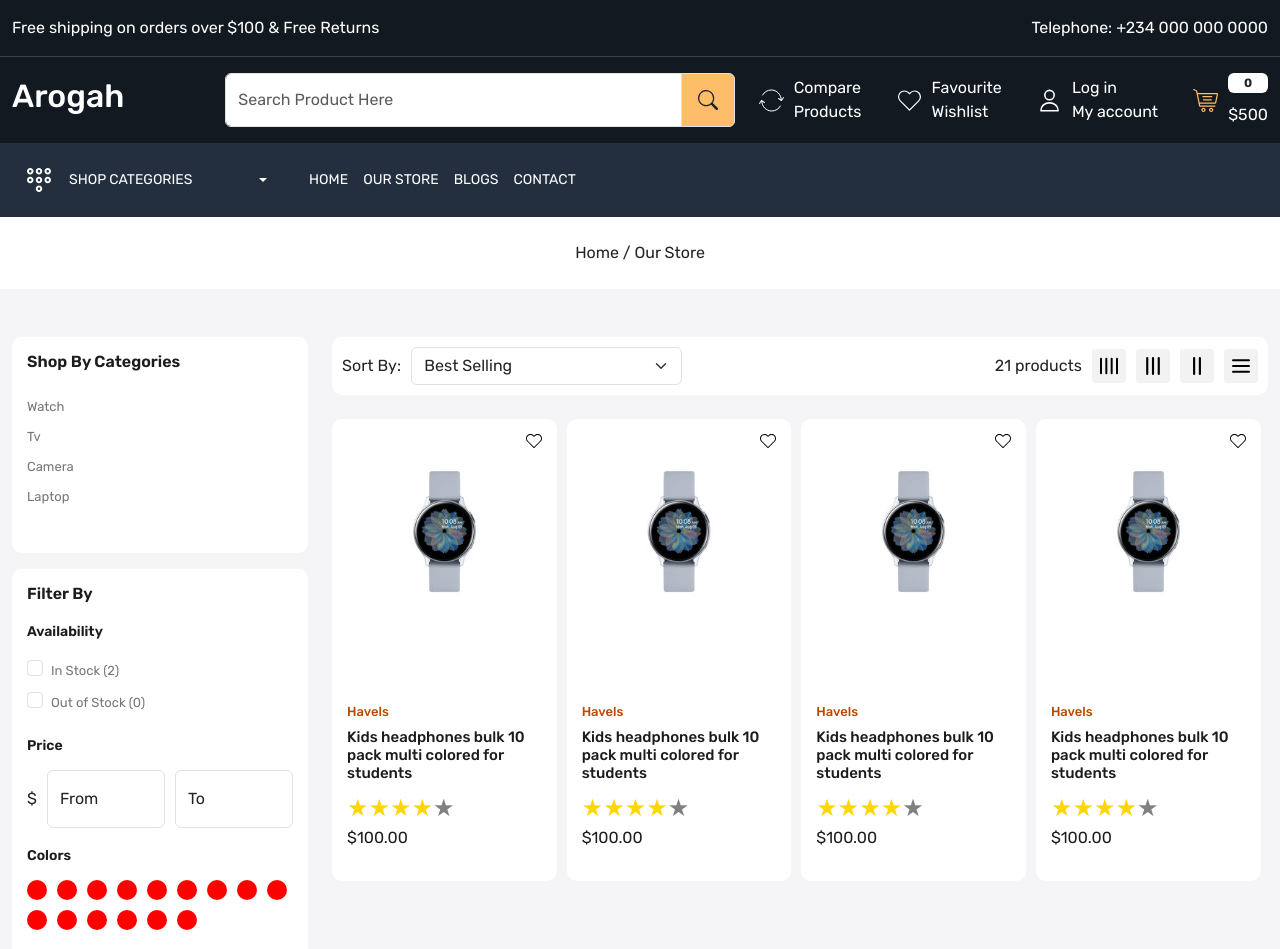
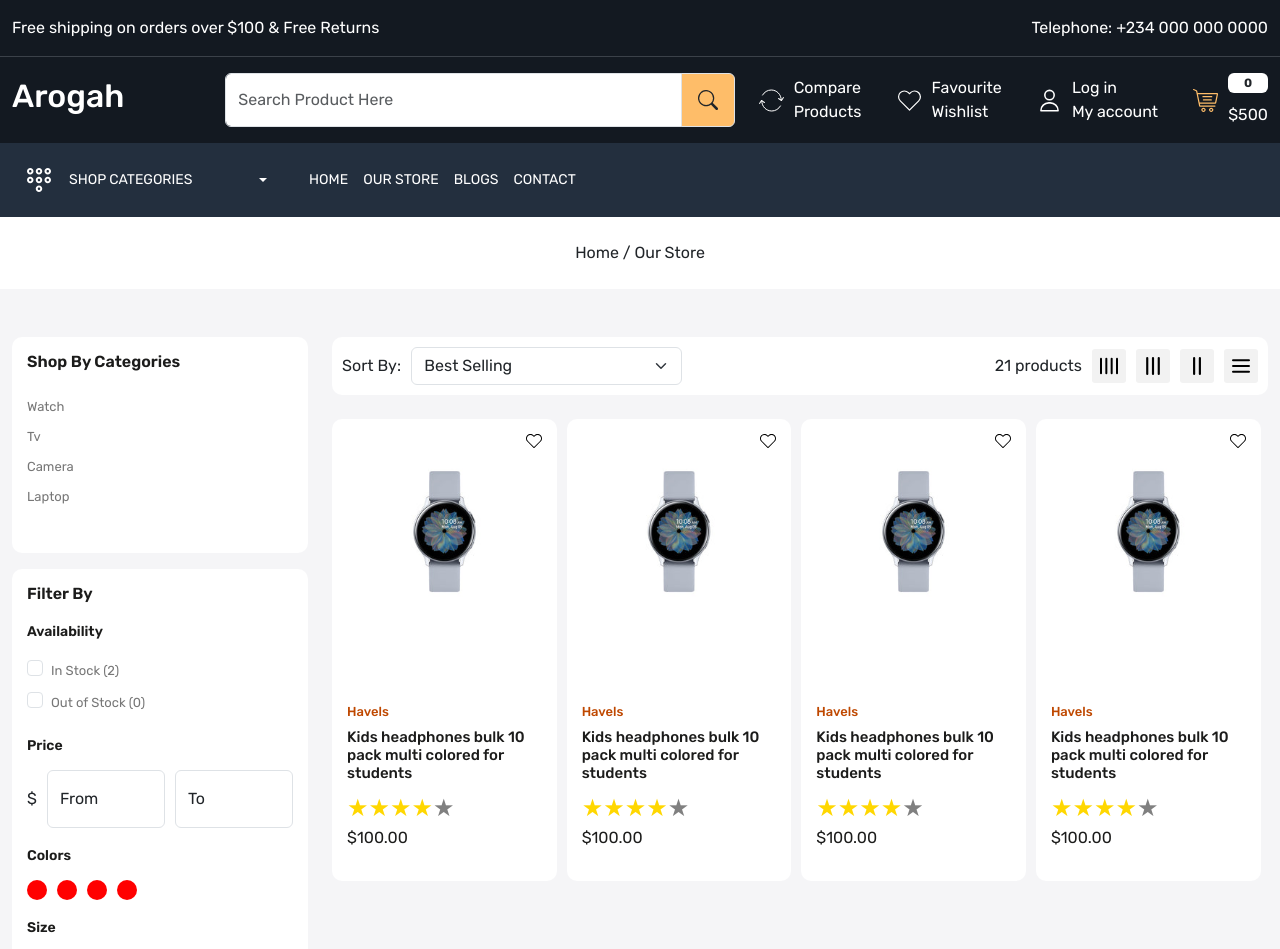
Before and after one commit to lorenzoworx/ecommerce-frontend, a React (Create React App) app: page /store in a window 1280 px wide. Shown: the top 949 px of the page. Built offline with nearby package versions, Linux system fonts and the light colour scheme.

Commit message:
ADD colors component

```diff
--- /dev/null
+++ b/src/components/Colors.js
@@ -0,0 +1,16 @@
+import React from "react"
+
+const Colors = () => {
+  return (
+    <>
+      <ul className="colors ps-0 d-flex flex-wrap gap-10">
+        <li></li>
+        <li></li>
+        <li></li>
+        <li></li>
+      </ul>
+    </>
+  )
+};
+
+export default Colors;
--- a/src/pages/OurStore.js
+++ b/src/pages/OurStore.js
@@ -3,6 +3,7 @@ import BreadCrumb from "../components/BreadCrumb";
 import Meta from "../components/Meta";
 import ReactStars from "react-rating-stars-component";
 import FeaturedProductCard from "../components/FeaturedProductCard";
+import Colors from "../components/Colors";
 
 const OurStore = () => {
   const [grid,setGrid] = useState(3);
@@ -62,23 +63,7 @@ const OurStore = () => {
                   </div>
                   <h5 className="sub-title">Colors</h5>
                   <div>
-                    <ul className="colors ps-0 d-flex flex-wrap gap-10">
-                      <li></li>
-                      <li></li>
-                      <li></li>
-                      <li></li>
-                      <li></li>
-                      <li></li>
-                      <li></li>
-                      <li></li>
-                      <li></li>
-                      <li></li>
-                      <li></li>
-                      <li></li>
-                      <li></li>
-                      <li></li>
-                      <li></li>
-                    </ul>
+                    <Colors />
                   </div>
                   <h5 className="sub-title">Size</h5>
                   <div>
```
